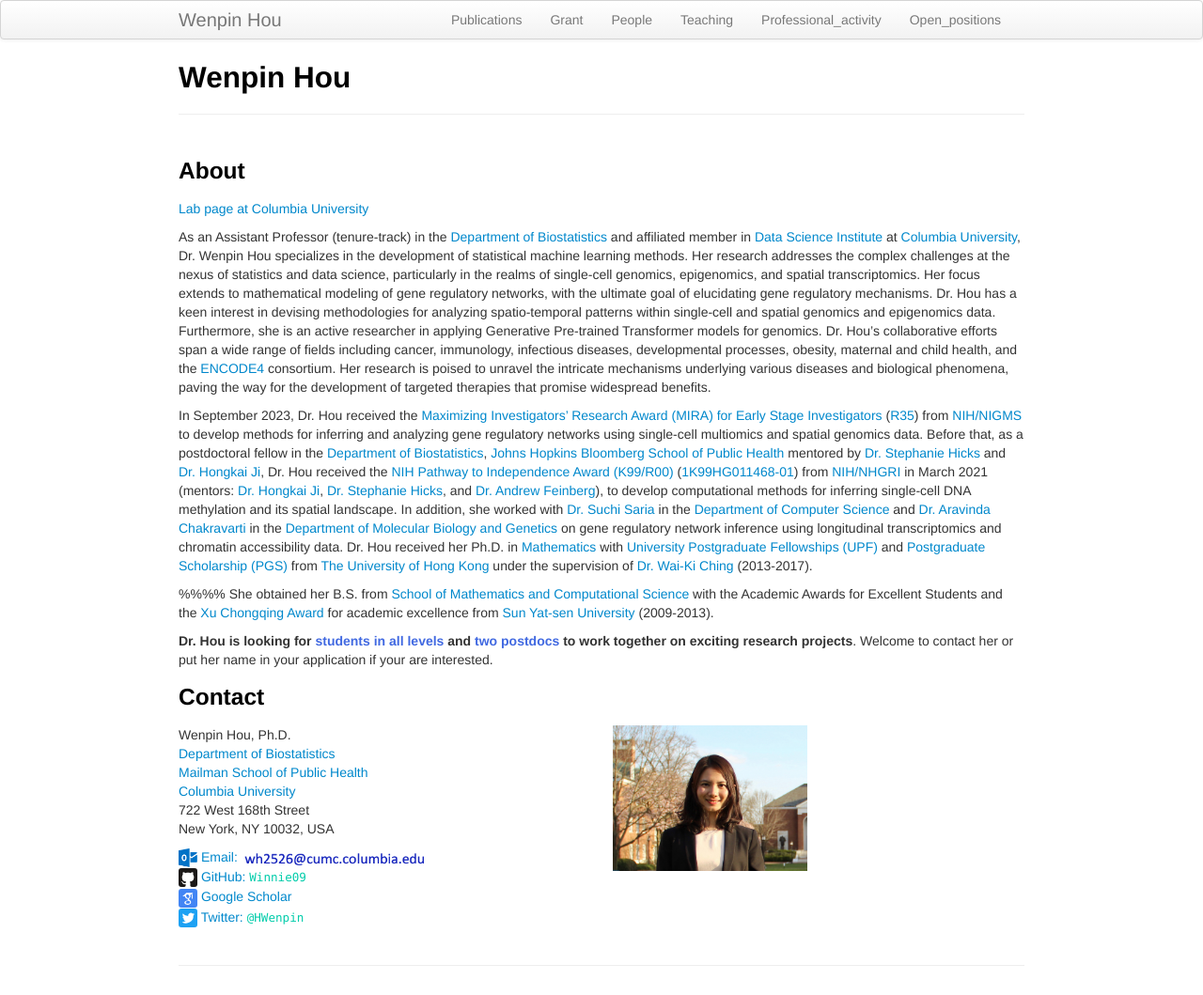
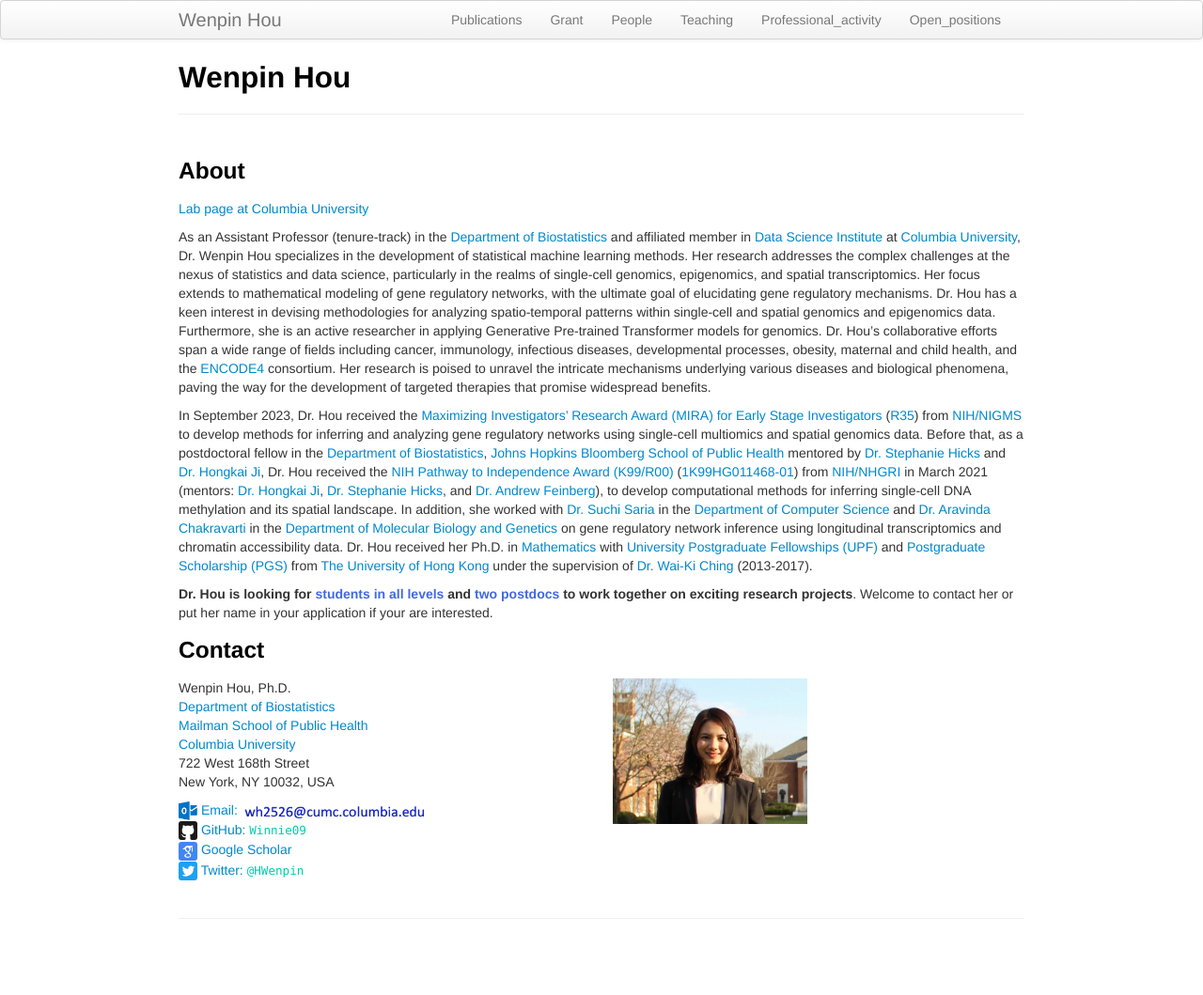
Before and after one commit to Winnie09/Wenpin_Hou, a Jekyll site: the page built from index.md, in a window 1280 px wide. Shown: the whole page at 94% size. Built offline with Jekyll 4.4.1, drawn with Linux system fonts in a browser that asks for light colours; after the commit the page ends 1009 px from its top, so only the background shows below that.

Commit message:
edit main page

```diff
--- a/index.md
+++ b/index.md
@@ -14,9 +14,6 @@ In September 2023, Dr. Hou received the [Maximizing Investigators’ Research Aw
 Before that, as a postdoctoral fellow in the [Department of Biostatistics](https://www.jhsph.edu/departments/biostatistics/), [Johns Hopkins Bloomberg School of Public Health](https://www.jhsph.edu/) mentored by [Dr. Stephanie Hicks](https://www.stephaniehicks.com/) and [Dr. Hongkai Ji](http://www.biostat.jhsph.edu/~hji/),
 Dr. Hou received the [NIH Pathway to Independence Award (K99/R00)](https://grants.nih.gov/grants/guide/pa-files/PA-20-188.html) ([1K99HG011468-01](https://reporter.nih.gov/search/cHJfn5jyOUy-E1JZ1vBQlg/project-details/10104023)) from [NIH/NHGRI](https://www.genome.gov/) in March 2021 (mentors: [Dr. Hongkai Ji](http://www.biostat.jhsph.edu/~hji/), [Dr. Stephanie Hicks](https://www.stephaniehicks.com/), and [Dr. Andrew Feinberg](https://www.hopkinsmedicine.org/profiles/details/andrew-feinberg-1)), to develop computational methods for inferring single-cell DNA methylation and its spatial landscape.
 In addition, she worked with [Dr. Suchi Saria](https://suchisaria.jhu.edu/) in the [Department of Computer Science](https://www.cs.jhu.edu/) and [Dr. Aravinda Chakravarti](https://aravindachakravartilab.org/) in the [Department of Molecular Biology and Genetics](https://mbg.jhmi.edu/) on gene regulatory network inference using longitudinal transcriptomics and chromatin accessibility data.  Dr. Hou received her Ph.D. in [Mathematics](https://hkumath.hku.hk/web/index.php) with [University Postgraduate Fellowships (UPF)](https://gradsch.hku.hk/gradsch/prospective-students/scholarship-funding-and-fees) and [Postgraduate Scholarship (PGS)](https://gradsch.hku.hk/gradsch/prospective-students/scholarship-funding-and-fees) from [The University of Hong Kong](https://www.hku.hk/) under the supervision of [Dr. Wai-Ki Ching](https://hkumath.hku.hk/~wkc/) (2013-2017).
-
-%%%% She obtained her B.S. from [School of Mathematics and Computational Science](http://math.sysu.edu.cn/) with the Academic Awards for Excellent Students and the [Xu Chongqing Award](http://edf.edaao.sysu.edu.cn/jzmx/jz03/cgzs02/index.htm) for academic excellence from [Sun Yat-sen University](http://www.sysu.edu.cn/2012/en/index.htm) (2009-2013).
-
 
 **Dr. Hou is looking for** **<span style="color: royalblue;"> students in all levels </span>**  **and**  **<span style="color: royalblue;;"> two postdocs </span>**  **to work together on exciting research projects**. Welcome to contact her or put her name in your application if your are interested.
 
```
